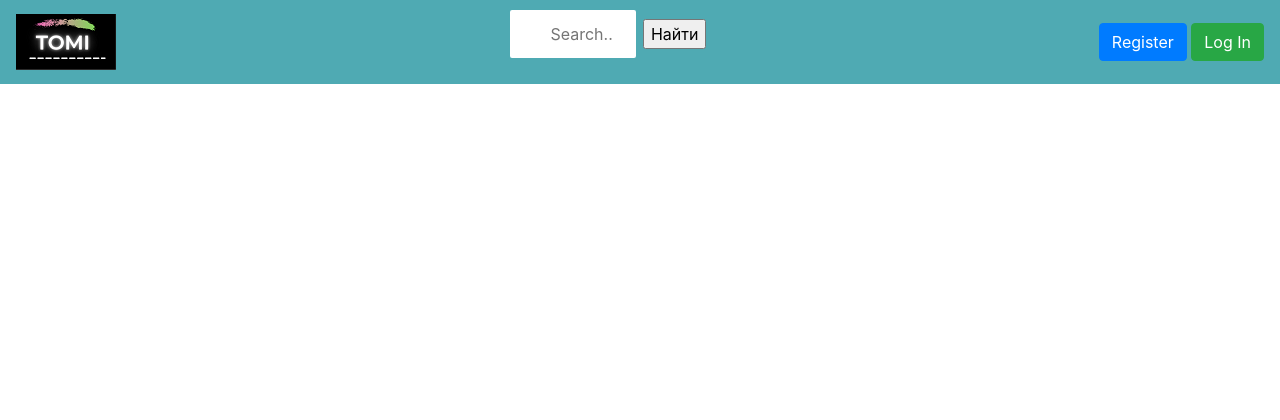
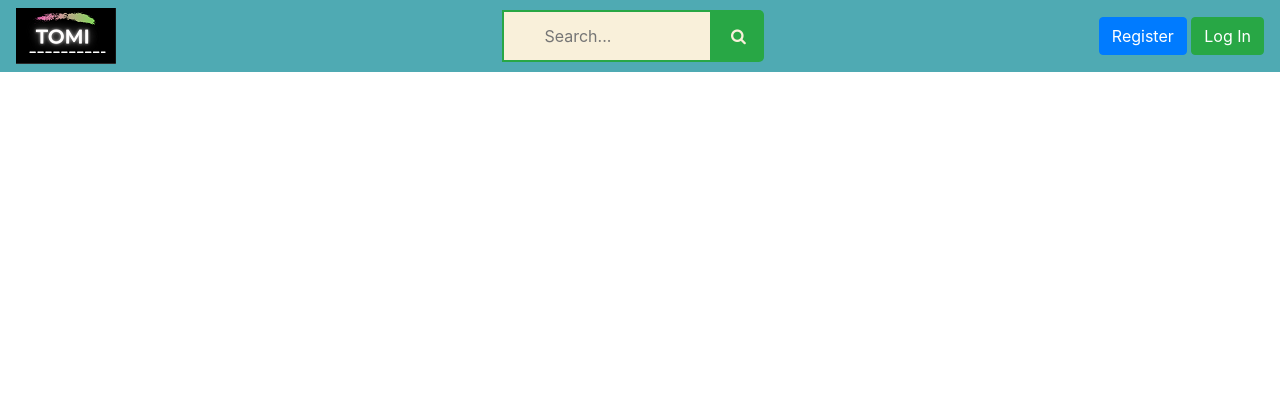
Before and after one commit to gareev-bulat/Web-project, a Flask app: template templates/index.html in a window 1280 px wide. Shown: the top 420 px of the page. Run offline with Flask 2, Linux system fonts and the light colour scheme; the template is opened without the code that fills it, so the values that code supplies are empty; some libraries are stand-ins or nearby versions.

Commit message:
search_second_commit

```diff
--- a/static/css/main_window.css
+++ b/static/css/main_window.css
@@ -26,8 +26,8 @@
 
 }
 
-input[type=text] {
-    width: 130px;
+input[type=search] {
+    width: 210px;
     box-sizing: border-box;
     border: 2px solid #4faab3;
     border-radius: 4px;
@@ -41,8 +41,8 @@ input[type=text] {
 }
 
 
-input[type=text]:focus {
-    width: 75%;
+input[type=search]:focus {
+    width: 100%;
 }
 .column {
   margin-top: 5%;
@@ -66,3 +66,36 @@ input[type=text]:focus {
 video{
    object-fit: cover;
 }
+
+.search input {
+
+    border: 2px solid rgb(40, 167, 69);
+    border-radius: 0 0 0 0;
+    outline: none;
+    background: #F9F0DA;
+    color: black;
+
+}
+
+.search button {
+  position: absolute;
+  top: 10px;
+  width: 52px;
+  height: 52px;
+  border: none;
+  background: rgb(40, 167, 69);
+  border-radius: 0 5px 5px 0;
+  cursor: pointer;
+}
+.search button:before {
+  content: "\f002";
+  font-family: FontAwesome;
+  font-size: 16px;
+  color: #F9F0DA;
+}
+
+
+
+
+
+}
--- a/templates/base.html
+++ b/templates/base.html
@@ -4,6 +4,7 @@
     <meta charset="utf-8">
     <meta name="viewport" content="width=device-width, initial-scale=1, shrink-to-fit=no">
     <link rel="shortcut icon" href="/static/favicon.ico" type="image/x-icon">
+    <link rel="stylesheet" href="https://maxcdn.bootstrapcdn.com/font-awesome/4.5.0/css/font-awesome.min.css">
     <link rel="stylesheet"
           href="https://stackpath.bootstrapcdn.com/bootstrap/4.4.1/css/bootstrap.min.css"
           integrity="sha384-Vkoo8x4CGsO3+Hhxv8T/Q5PaXtkKtu6ug5TOeNV6gBiFeWPGFN9MuhOf23Q9Ifjh"
--- a/templates/base2.html
+++ b/templates/base2.html
@@ -3,6 +3,7 @@
 <head>
     <meta charset="utf-8">
     <meta name="viewport" content="width=device-width, initial-scale=1, shrink-to-fit=no">
+    <link rel="stylesheet" href="https://maxcdn.bootstrapcdn.com/font-awesome/4.5.0/css/font-awesome.min.css">
     <link rel="shortcut icon" href="/static/favicon.ico" type="image/x-icon">
     <link rel="stylesheet"
           href="https://stackpath.bootstrapcdn.com/bootstrap/4.4.1/css/bootstrap.min.css"
@@ -16,12 +17,11 @@
         {% if current_user.is_authenticated %}
         <a href = "/profile"><img src={{url_for('static', filename="data/channels/%s/mini_image.png" | format(current_user.id))}} height="50px" width="50px" align="left"/></a>>
         {% else %}
+
         <div class="search">
         <form>
-            <p>
-                <input type="text" name="search" placeholder="Search..">
-                <input type="submit" value="Найти">
-            </p>
+            <input type="search" name='result' placeholder="Search...">
+            <button type="submit"></button>
         </form>
         </div>
 
```
